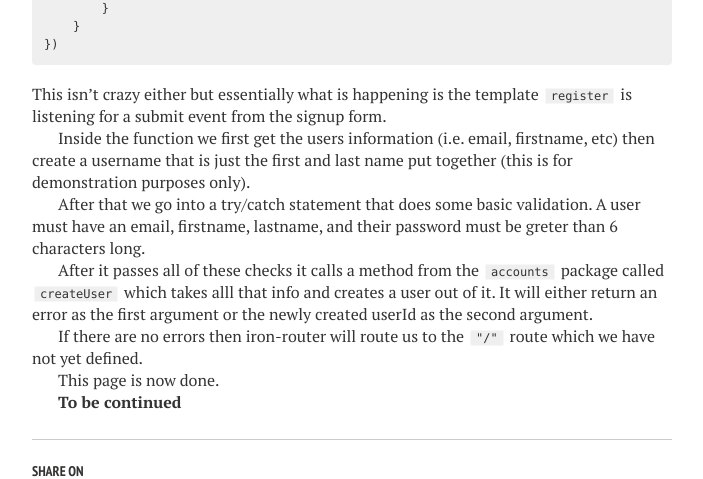
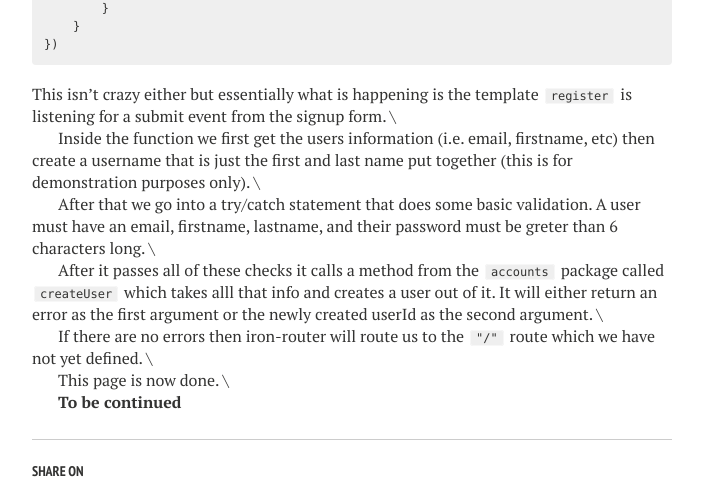
Before and after one commit to krishamoud/krishamoud.github.io, a Jekyll site: the page built from _posts/2015-06-03-building-a-facebook-clone-with-meteorjs.md, in a window 1280 px wide and 900 px high, scrolled down 4201 px. Shown: the part 187-666 px from the top of the window, without its empty margins (288-991 px from the left). Built offline with Jekyll 4.4.1, drawn with Linux system fonts in a browser that asks for light colours; nearby versions of some CDN libraries; some of the changed text lies outside the part shown.

```diff
--- a/_posts/2015-06-03-building-a-facebook-clone-with-meteorjs.md
+++ b/_posts/2015-06-03-building-a-facebook-clone-with-meteorjs.md
@@ -28,7 +28,7 @@ I am not a great designer and I don't pretend to be.  However, I have wanted to
 
 ### Step 1: Structuring the application
 
-In your terminal run `meteor create facebook` then remove the files `facebook.html`, `facebook.js`, and `facebook.css` then make sure you add twitter-bootstrap to your project by running `meteor add twbs:bootstrap` followed by creating a file structure like the one outlined below.
+In your terminal run `meteor create facebook` then remove the files `facebook.html`, `facebook.js`, and `facebook.css` then make sure you add twitter-bootstrap to your project by running `meteor add twbs:bootstrap` followed by creating a file structure like the one outlined below. \\
 
 I use the same basic file structure for all of my meteor apps.
 
@@ -50,7 +50,7 @@ I use the same basic file structure for all of my meteor apps.
       models/
       publications/
 
-Now to just get it out of the way now add [this](https://github.com/krishamoud/meteor-facebook/blob/master/client/css/facebook.css) css file to `client/css/` **This is the only place where I will mention css**
+Now to just get it out of the way now add [this](https://github.com/krishamoud/meteor-facebook/blob/master/client/css/facebook.css) css file to `client/css/` **This is the only place where I will mention css**  \\
 
 
 Great!  Now that we got that out of the way we can get to the fun stuff.
@@ -58,13 +58,13 @@ Great!  Now that we got that out of the way we can get to the fun stuff.
 ### Step 2: Account Creation and Login
 
 Every website needs a way to register.  This used to be hard but meteor makes it easy.
-I used the `accounts-password` package built by MDG to make the login.
+I used the `accounts-password` package built by MDG to make the login. \\
 
-In your terminal run `meteor add accounts-password` or go to `.meteor/packages` and add to the file `accounts-password`
+In your terminal run `meteor add accounts-password` or go to `.meteor/packages` and add to the file `accounts-password`  \\
 
-Now we have all the methods necessary to build a register/login system.
+Now we have all the methods necessary to build a register/login system.  \\
 
-In `client/views/` we need to make a `main.html` file and a `main.js`.
+In `client/views/` we need to make a `main.html` file and a `main.js`.  \\
 `main.html` should look like this
 
 {% highlight html %}
@@ -76,7 +76,7 @@ In `client/views/` we need to make a `main.html` file and a `main.js`.
 </head>
 {% endhighlight %}
 
-Nothing crazy.
+Nothing crazy.  \\
 
 Next we need to get a way to render templates based on route.  I used [iron-router](https://github.com/iron-meteor/iron-router) for this project although recently [flow-router](https://github.com/meteorhacks/flow-router) has gained some popularity.
 
@@ -84,7 +84,7 @@ Add it the same way you did the `accounts-password` package.
 
 `meteor add iron:router`
 
-Now that we have that we are going to route `login` and `register` to the correct templates.
+Now that we have that we are going to route `login` and `register` to the correct templates. \\
 
 I put my router code in the `lib/` folder because iron-router allows for server side routing and if you run it in the `client/` folder then you lose the server side functionality.  So create a file `lib/router.js` then add the following code.
 
@@ -98,15 +98,15 @@ Router.route('/login',{
 })
 {% endhighlight %}
 
-Now we have to actually create these templates.
+Now we have to actually create these templates.  \\
 
 I am very partial to having one folder per template which (in my opinion) should have exactly two files in it.
 * 1: the html file
 * 2: the javascript file
 
-First we build the registration page.
-First create a folder `client/views/register`
-Then create the files `client/views/register/register.html`, `client/views/register/register.js`
+First we build the registration page.  \\
+First create a folder `client/views/register`  \\
+Then create the files `client/views/register/register.html`, `client/views/register/register.js`  \\
 
 
 {% highlight html %}
@@ -206,16 +206,16 @@ Template.register.events({
     }
 })
 {% endhighlight %}
-This isn't crazy either but essentially what is happening is the template `register` is listening for a submit event from the signup form.
+This isn't crazy either but essentially what is happening is the template `register` is listening for a submit event from the signup form.   \\
 
-Inside the function we first get the users information (i.e. email, firstname, etc) then create a username that is just the first and last name put together (this is for demonstration purposes only).
+Inside the function we first get the users information (i.e. email, firstname, etc) then create a username that is just the first and last name put together (this is for demonstration purposes only).    \\
 
-After that we go into a try/catch statement that does some basic validation.  A user must have an email, firstname, lastname, and their password must be greter than 6 characters long.
+After that we go into a try/catch statement that does some basic validation.  A user must have an email, firstname, lastname, and their password must be greter than 6 characters long. \\
 
-After it passes all of these checks it calls a method from the `accounts` package called `createUser` which takes alll that info and creates a user out of it.  It will either return an error as the first argument or the newly created userId as the second argument.
+After it passes all of these checks it calls a method from the `accounts` package called `createUser` which takes alll that info and creates a user out of it.  It will either return an error as the first argument or the newly created userId as the second argument.  \\
 
-If there are no errors then iron-router will route us to the `"/"` route which we have not yet defined.
+If there are no errors then iron-router will route us to the `"/"` route which we have not yet defined.  \\
 
-This page is now done.
+This page is now done.  \\
 
 **To be continued**
```
